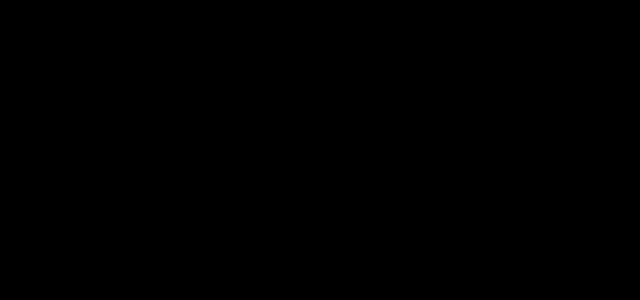
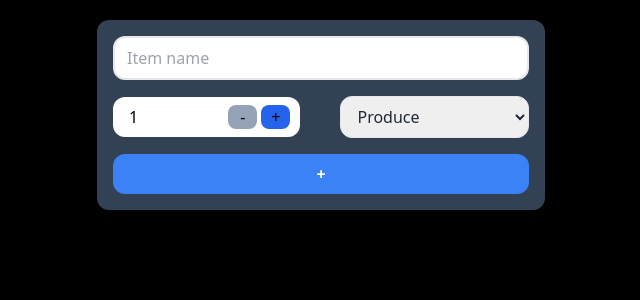
Before and after one commit to Pushpreet01/cprg306-assignments, a Next.js app: page /week-5 in a window 1280 px wide. Before the commit this address had no page. Shown: the top 300 px of the page, without its empty margins (319-959 px from the left). Built offline with nearby package versions, Linux system fonts and the light colour scheme.

Commit message:
week-5 commit

```diff
--- a/app/page.js
+++ b/app/page.js
@@ -7,6 +7,7 @@
         <p><Link href={"week-2"}>Week 2 Assignment</Link></p>
         <p><Link href={"week-3"}>Week 3 Assignment</Link></p>
         <p><Link href={"week-4"}>Week 4 Assignment</Link></p>
+        <p><Link href={"week-5"}>Week 5 Assignment</Link></p>
       </main>
     );
 }
--- /dev/null
+++ b/app/week-5/new-item.js
@@ -0,0 +1,75 @@
+"use client";
+
+import React, { useState } from 'react';
+
+function NewItem() {
+  const [name, setName] = useState("");
+  const [category, setCategory] = useState("produce");
+  const [quantity, setQuantity] = useState(1);
+
+  const increment = () => {
+    setQuantity((prevQuantity) => Math.min(prevQuantity + 1, 20));
+  };
+
+  const decrement = () => {
+    setQuantity((prevQuantity) => Math.max(prevQuantity - 1, 1));
+  };
+
+  const handleSubmit = (event) => {
+    event.preventDefault();
+    const item = { name, quantity, category };
+    alert(`Name: ${name}, Quantity: ${quantity}, Category: ${category}`);
+    setName("");
+    setCategory("produce");
+    setQuantity(1);
+  };
+
+  return (
+    <form onSubmit={handleSubmit} className="max-w-md mx-auto p-4 bg-slate-700 shadow-md rounded-xl">
+      <div className="mb-4">
+        <input
+          placeholder='Item name'
+          type="text"
+          id="name"
+          value={name}
+          onChange={(e) => setName(e.target.value)}
+          required
+          className="w-full px-3 py-2 border-2 rounded-xl text-gray-800"
+        />
+      </div>
+      <div className="mb-4">
+        <div className="flex items-center">
+          <section className="flex w-80 px-2 mr-5 justify-center bg-white rounded-xl">
+            <p className="p-2 mr-20">{quantity}</p>
+            <button onClick={decrement} disabled={quantity === 1} className="px-3 my-2 m-0.5 bg-blue-600 rounded-lg
+             hover:bg-blue-400 disabled:bg-slate-400">-</button>
+            <button onClick={increment} disabled={quantity === 20} className="my-2 px-2.5 m-0.5 bg-blue-600 rounded-lg
+             hover:bg-blue-400 disabled:bg-slate-400">+</button>
+          </section>
+
+          <select
+          id="category"
+          value={category}
+          onChange={(e) => setCategory(e.target.value)}
+          className="w-80 px-3 py-2 ml-5 border rounded-xl text-gray-800"
+        >
+          <option value="produce">Produce</option>
+          <option value="dairy">Dairy</option>
+          <option value="bakery">Bakery</option>
+          <option value="meat">Meat</option>
+          <option value="frozen">Frozen Foods</option>
+          <option value="canned">Canned Goods</option>
+          <option value="dry">Dry Goods</option>
+          <option value="beverages">Beverages</option>
+          <option value="snacks">Snacks</option>
+          <option value="household">Household</option>
+          <option value="other">Other</option>
+        </select>
+        </div>
+      </div>
+      <button type="submit" className="w-full px-4 py-2 bg-blue-500 text-white font-bold rounded-xl">+</button>
+    </form>
+  );
+}
+
+export default NewItem;
--- /dev/null
+++ b/app/week-5/page.js
@@ -0,0 +1,12 @@
+import React from 'react';
+import NewItem from './new-item';
+
+function Page() {
+  return (
+    <div className="mt-5">
+      <NewItem />
+    </div>
+  );
+}
+
+export default Page;
```
